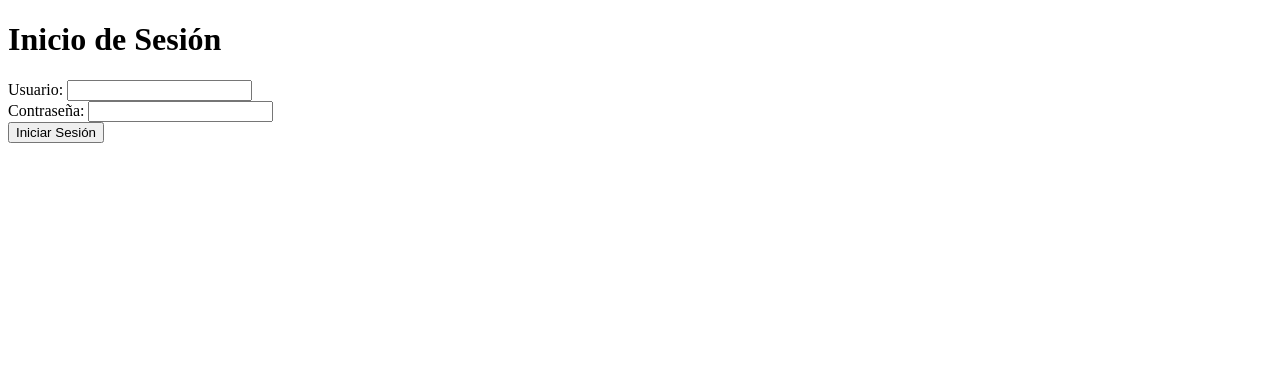
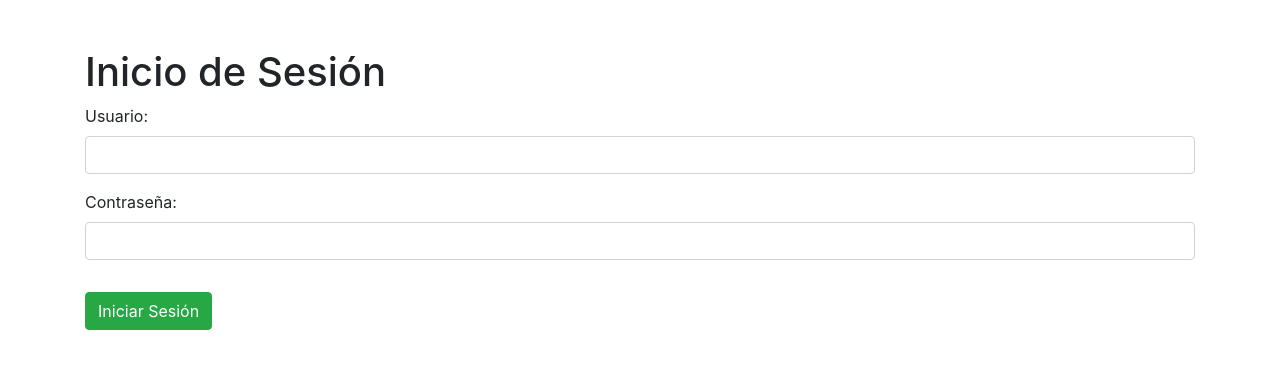
Before and after one commit to isalazar4826/oportunidades, a Flask app: page /login in a window 1280 px wide. Shown: the top 369 px of the page. Run offline with Flask 3, Linux system fonts and the light colour scheme; some libraries are stand-ins or nearby versions.

Commit message:
Add files via upload

```diff
--- a/templates/login.html
+++ b/templates/login.html
@@ -5,17 +5,23 @@
     <meta charset="UTF-8">
     <meta name="viewport" content="width=device-width, initial-scale=1.0">
     <title>Inicio de Sesión</title>
+    <link rel="stylesheet" href="https://stackpath.bootstrapcdn.com/bootstrap/4.5.2/css/bootstrap.min.css">
+    <link rel="stylesheet" href="https://cdnjs.cloudflare.com/ajax/libs/font-awesome/5.15.3/css/all.min.css">
 </head>
 <body>
-    <h1>Inicio de Sesión</h1>
-    <form method="POST">
-        <label for="username">Usuario:</label>
-        <input type="text" id="username" name="username" required>
-        <br>
-        <label for="password">Contraseña:</label>
-        <input type="password" id="password" name="password" required>
-        <br>
-        <button type="submit">Iniciar Sesión</button>
-    </form>
+    <div class="container mt-5">
+        <h1>Inicio de Sesión</h1>
+        <form method="POST">
+            <div class="form-group">
+                <label for="username">Usuario:</label>
+                <input type="text" class="form-control" id="username" name="username" required>
+            </div>
+            <div class="form-group">
+                <label for="password">Contraseña:</label>
+                <input type="password" class="form-control" id="password" name="password" required>
+            </div>
+            <button type="submit" class="btn btn-success mt-3">Iniciar Sesión</button>
+        </form>
+    </div>
 </body>
 </html>
```
